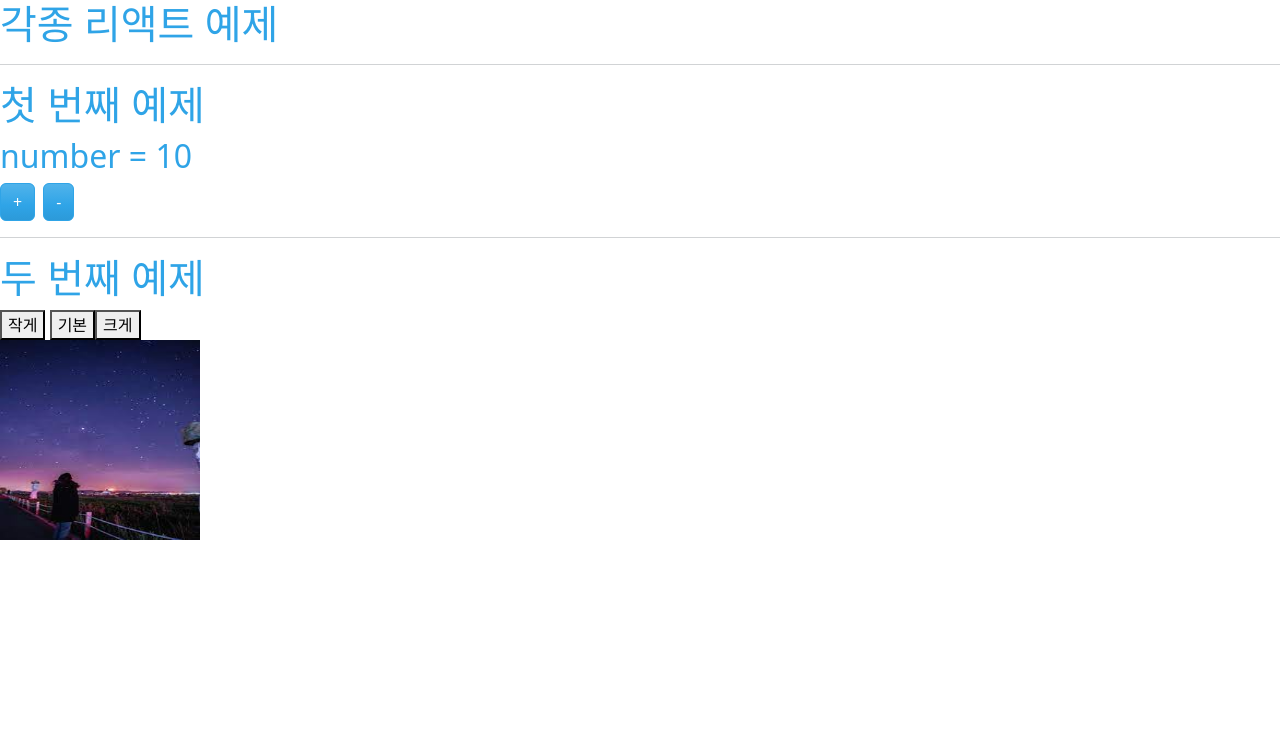
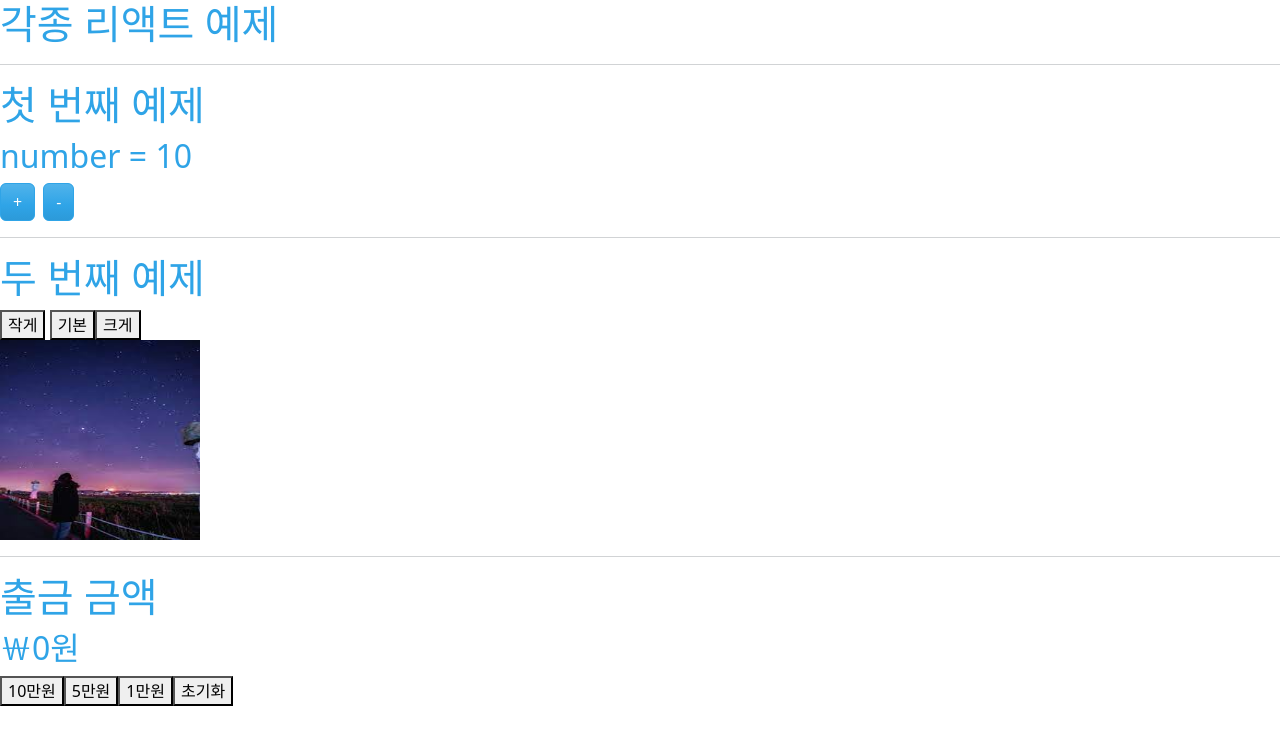
Before and after one commit to MJH098/kh12-react, a React (Create React App) app in the folder demo03/: page / in a window 1280 px wide. Shown: the top 744 px of the page. Built offline with nearby package versions, Linux system fonts and the light colour scheme.

Commit message:
출금 금액 변경 예제

```diff
--- a/demo03/src/App.js
+++ b/demo03/src/App.js
@@ -2,6 +2,7 @@
 import './App.css';
 import Exam01 from './components/Exam01';
 import Exam02 from './components/Exam02';
+import Exam03 from './components/Exam03';
 
 function App() {
   return (
@@ -11,6 +12,8 @@ function App() {
       <Exam01/>
       <hr/>
       <Exam02/>
+      <hr/>
+      <Exam03/>
     </>
   );
 }
--- /dev/null
+++ b/demo03/src/components/Exam03.js
@@ -0,0 +1,20 @@
+import { useState } from "react";
+
+function Exam03(){
+    const [number, setNumber] = useState(0);
+
+    return(
+        <>
+            <h1>출금 금액</h1>
+            <h2>￦{number}원</h2>
+            <button onClick={()=>setNumber(number+100000)}>10만원</button>
+            <button onClick={()=>setNumber(number+50000)}>5만원</button>
+            <button onClick={()=>setNumber(number+10000)}>1만원</button>
+            <button onClick={()=>setNumber(0)}>초기화</button>
+
+
+        </>
+    )
+}
+
+export default Exam03;
```
